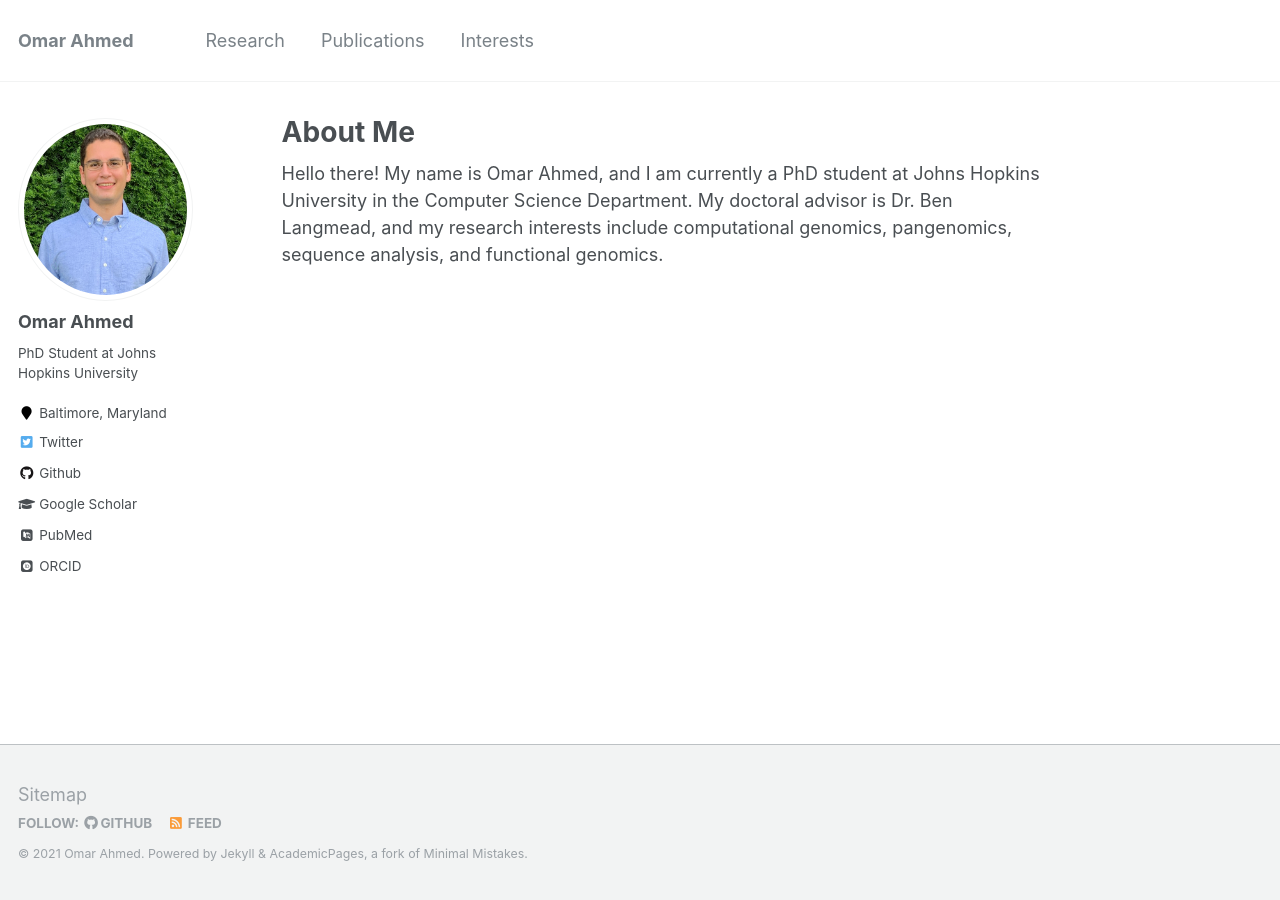
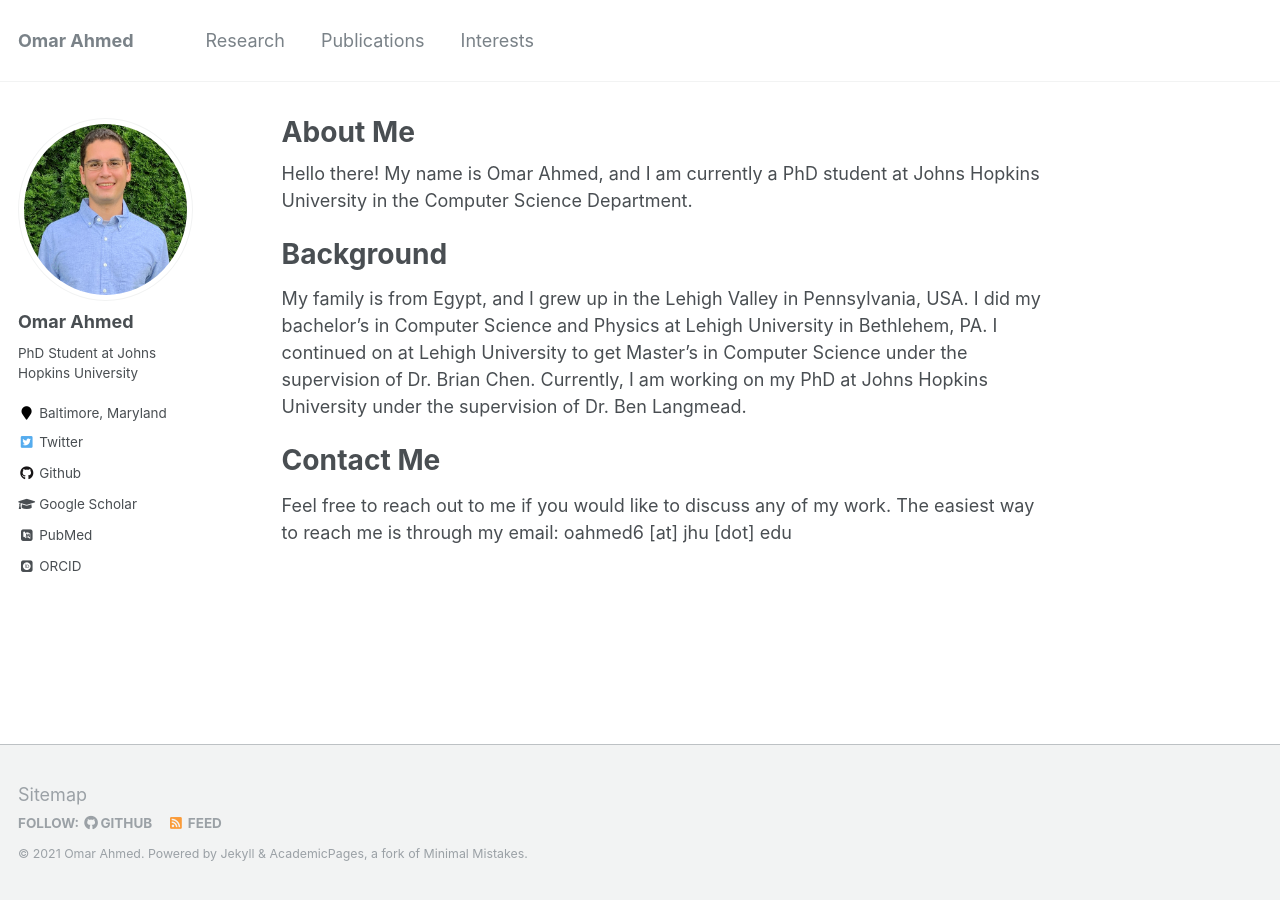
Before and after one commit to oma219/oma219.github.io, a Jekyll site: the page built from _pages/about.md, in a window 1280 px wide. Built offline with Jekyll 4.4.1, drawn with Linux system fonts in a browser that asks for light colours; some web fonts are replaced.

Commit message:
continued working on landing page

```diff
--- a/_pages/about.md
+++ b/_pages/about.md
@@ -8,8 +8,15 @@ redirect_from:
   - /about.html
 ---
 
-Hello there! My name is Omar Ahmed, and I am currently a PhD student at Johns Hopkins University in the Computer Science Department. My doctoral advisor is Dr. Ben Langmead, and my research interests include computational genomics, pangenomics, sequence analysis, and functional genomics.
+Hello there! My name is Omar Ahmed, and I am currently a PhD student at Johns Hopkins University in the Computer Science Department.
 
+Background
+======
+My family is from Egypt, and I grew up in the Lehigh Valley in Pennsylvania, USA. I did my bachelor's in Computer Science and Physics at Lehigh University in Bethlehem, PA. I continued on at Lehigh University to get Master's in Computer Science under the supervision of Dr. Brian Chen. Currently, I am working on my PhD at Johns Hopkins University under the supervision of Dr. Ben Langmead.
+
+Contact Me
+======
+Feel free to reach out to me if you would like to discuss any of my work. The easiest way to reach me is through my email: oahmed6 [at] jhu [dot] edu
 
 
 <!---
```
